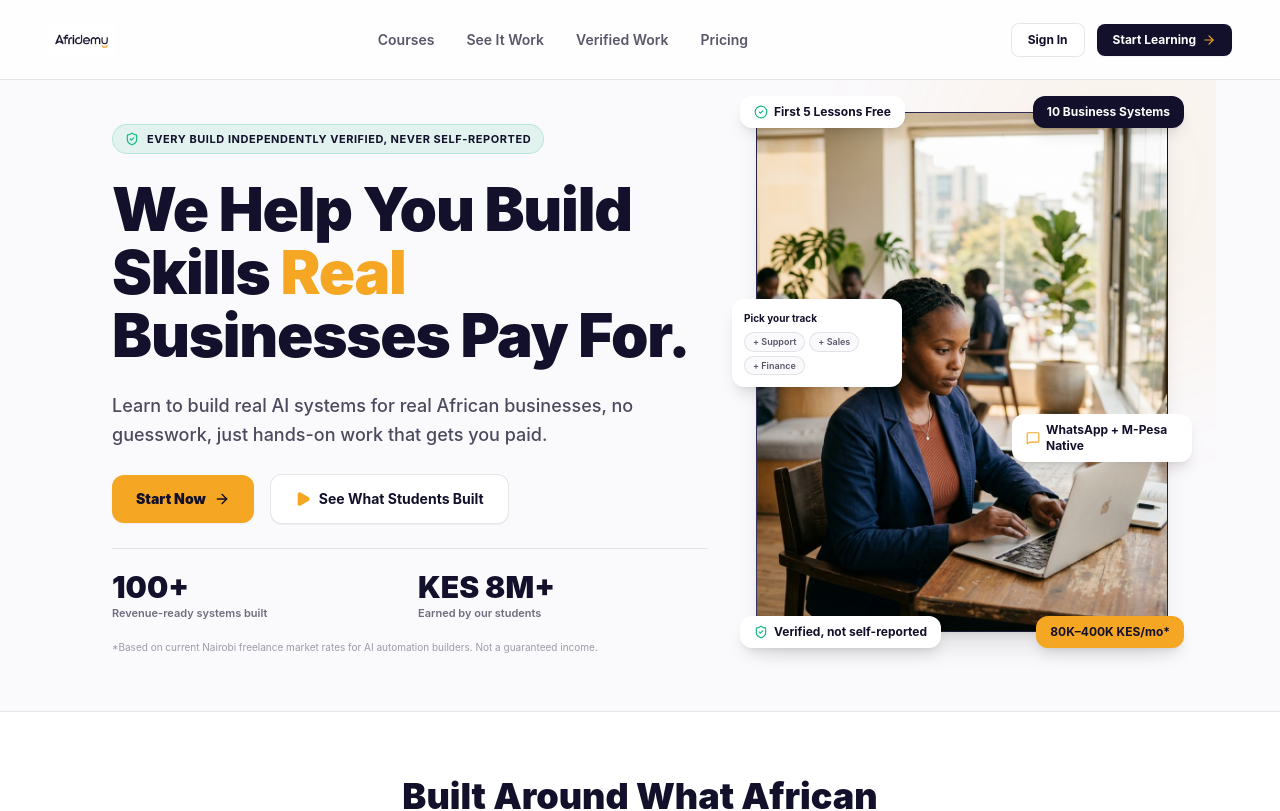
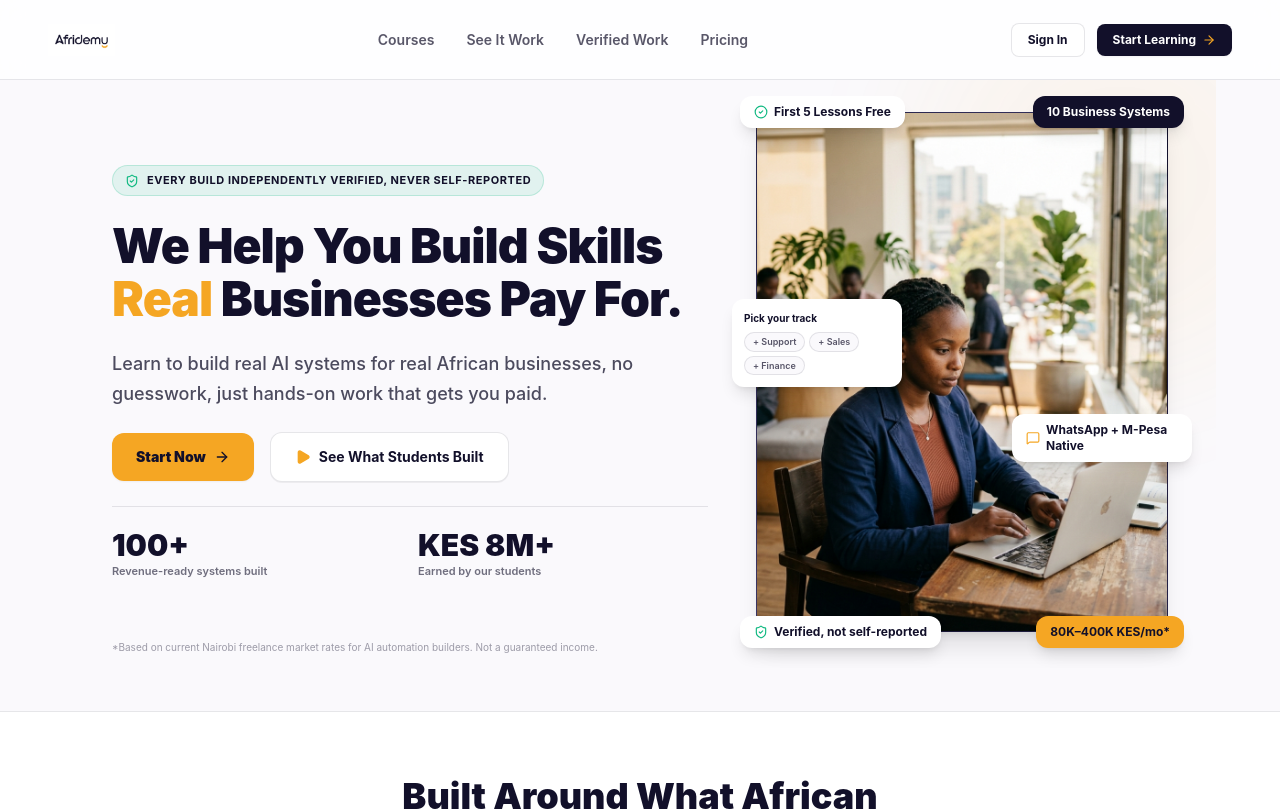
Before and after one commit to manuelmoureh/africademy-learning-platform, a React (Vite) app: page / in a window 1280 px wide. Shown: the top 811 px of the page. Built offline with nearby package versions, Linux system fonts and the light colour scheme; a web font is replaced by a local one.

Commit message:
Reduce hero headline size for better balance against subtext
Scale down from text-6xl to text-5xl max with tighter leading, since
the longer headline copy was overpowering the rest of the hero column.

```diff
--- a/src/components/LandingPage.tsx
+++ b/src/components/LandingPage.tsx
@@ -99,7 +99,7 @@
               </span>
             </div>
 
-            <h1 className="text-4xl sm:text-5xl md:text-6xl font-black text-[#12102A] tracking-[-0.02em] leading-[1.05]">
+            <h1 className="text-3xl sm:text-4xl md:text-5xl font-black text-[#12102A] tracking-[-0.02em] leading-[1.1]">
               We Help You Build Skills <span className="text-[#F5A623]">Real</span> Businesses Pay For.
             </h1>
 
```
